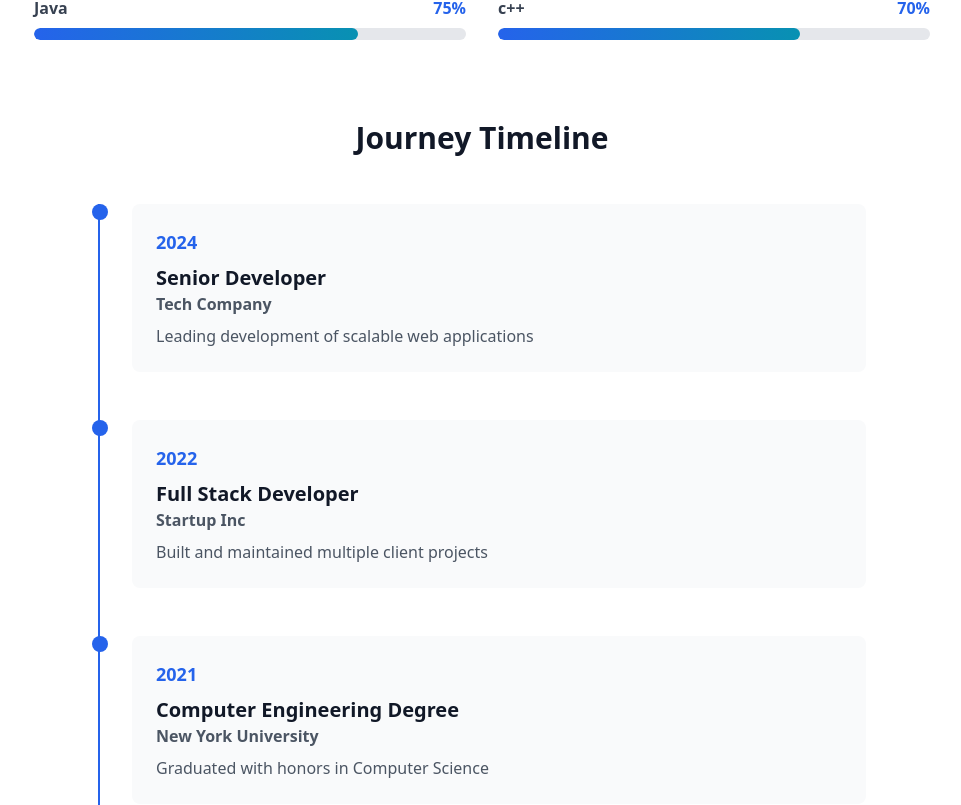
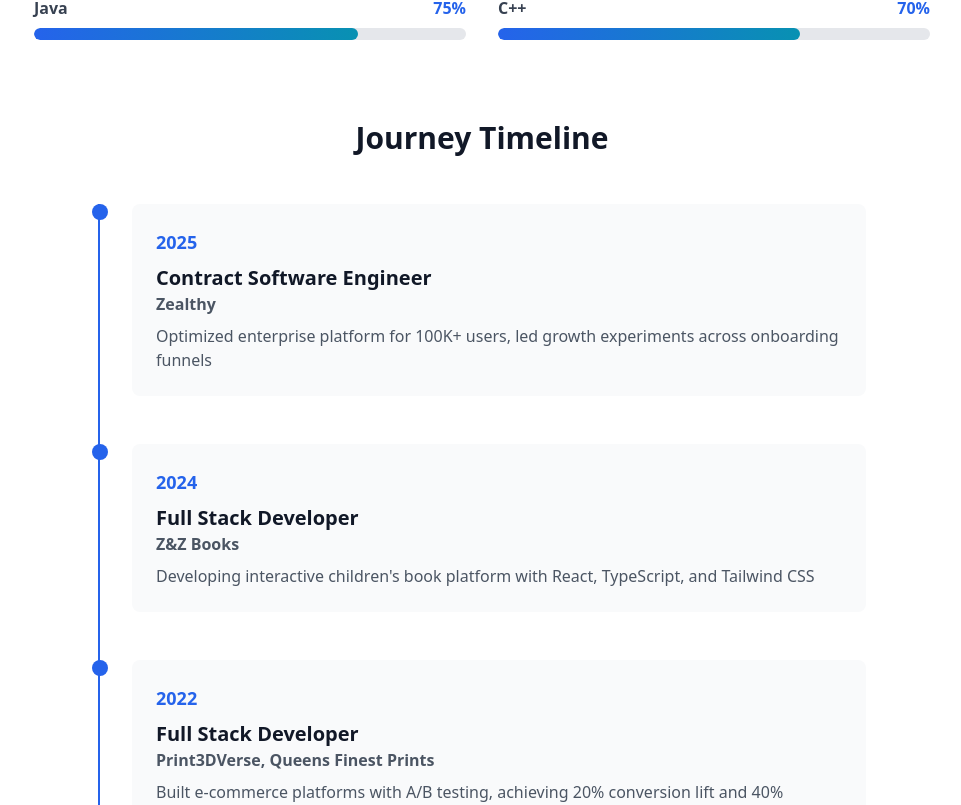
Before and after one commit to akabhowmick/portfolio2025, a React (Vite) app: page / in a window 1280 px wide. Shown: the part 1992-2797 px from the top of the page, without its empty margins (158-1119 px from the left). Built offline with nearby package versions, Linux system fonts and the light colour scheme.

Commit message:
complete the contact form

```diff
--- a/src/components/About.tsx
+++ b/src/components/About.tsx
@@ -15,7 +15,7 @@ const About = () => {
     { name: "Node.js", level: 80 },
     { name: "Python", level: 85 },
     { name: "Java", level: 75 },
-    { name: "c++", level: 70 },
+    { name: "C++", level: 70 },
   ];
 
   const technologies = [
@@ -29,28 +29,44 @@ const About = () => {
 
   const timeline: TimelineItem[] = [
     {
+      year: "2025",
+      title: "Contract Software Engineer",
+      organization: "Zealthy",
+      description:
+        "Optimized enterprise platform for 100K+ users, led growth experiments across onboarding funnels",
+    },
+    {
       year: "2024",
-      title: "Senior Developer",
-      organization: "Tech Company",
-      description: "Leading development of scalable web applications",
+      title: "Full Stack Developer",
+      organization: "Z&Z Books",
+      description:
+        "Developing interactive children's book platform with React, TypeScript, and Tailwind CSS",
     },
     {
       year: "2022",
       title: "Full Stack Developer",
-      organization: "Startup Inc",
-      description: "Built and maintained multiple client projects",
+      organization: "Print3DVerse, Queens Finest Prints",
+      description:
+        "Built e-commerce platforms with A/B testing, achieving 20% conversion lift and 40% engagement boost",
     },
     {
       year: "2021",
-      title: "Computer Engineering Degree",
+      title: "Master of Science in Computer Engineering",
       organization: "New York University",
-      description: "Graduated with honors in Computer Science",
+      description: "Advanced studies in software engineering and system design",
     },
     {
-      year: "2020",
-      title: "Computer Engineering Degree",
+      year: "2019",
+      title: "Bachelor of Science in Computer Engineering",
       organization: "New York University",
-      description: "Graduated with honors in Computer Science",
+      description: "Foundation in computer systems, algorithms, and software development",
+    },
+    {
+      year: "2019",
+      title: "Senior Consultant and Developer",
+      organization: "Keystone Education",
+      description:
+        "Developed student management platform, mentored 50+ students into top-tier universities",
     },
   ];
 
@@ -64,13 +80,15 @@ const About = () => {
       { threshold: 0.1 }
     );
 
-    if (sectionRef.current) {
+    const currentElement = sectionRef.current;
+
+    if (currentElement) {
       observer.observe(sectionRef.current);
     }
 
     return () => {
-      if (sectionRef.current) {
-        observer.unobserve(sectionRef.current);
+      if (currentElement) {
+        observer.unobserve(currentElement);
       }
     };
   }, []);
--- a/src/components/Contact.tsx
+++ b/src/components/Contact.tsx
@@ -10,8 +10,6 @@ const Contact = () => {
     message: "",
   });
   const [errors, setErrors] = useState<Partial<ContactFormData>>({});
-  const [isSubmitting, setIsSubmitting] = useState(false);
-  const [submitStatus, setSubmitStatus] = useState<"idle" | "success" | "error">("idle");
   const sectionRef = useRef<HTMLDivElement>(null);
 
   useEffect(() => {
@@ -24,13 +22,15 @@ const Contact = () => {
       { threshold: 0.1 }
     );
 
-    if (sectionRef.current) {
-      observer.observe(sectionRef.current);
+    const currentElement = sectionRef.current;
+
+    if (currentElement) {
+      observer.observe(currentElement);
     }
 
     return () => {
-      if (sectionRef.current) {
-        observer.unobserve(sectionRef.current);
+      if (currentElement) {
+        observer.unobserve(currentElement);
       }
     };
   }, []);
@@ -66,25 +66,15 @@ const Contact = () => {
     }
   };
 
-  const handleSubmit = async (e: React.FormEvent) => {
+  const handleSubmit = (e: React.FormEvent) => {
     e.preventDefault();
 
     if (!validateForm()) {
       return;
     }
 
-    setIsSubmitting(true);
-    setSubmitStatus("idle");
-
-    await new Promise((resolve) => setTimeout(resolve, 1500));
-
-    setSubmitStatus("success");
-    setIsSubmitting(false);
-    setFormData({ name: "", email: "", message: "" });
-
-    setTimeout(() => {
-      setSubmitStatus("idle");
-    }, 5000);
+    // If validation passes, submit the form
+    (e.target as HTMLFormElement).submit();
   };
 
   const socialLinks = [
@@ -96,13 +86,13 @@ const Contact = () => {
     },
     {
       icon: Linkedin,
-      href: "linkedin.com/in/akash-bhowmick-web-dev/",
+      href: "https://linkedin.com/in/akash-bhowmick-web-dev/",
       label: "LinkedIn",
       color: "hover:text-blue-600",
     },
     {
       icon: Mail,
-      href: "mailto:your.email@example.com",
+      href: "mailto:akabhowmick@gmail.com",
       label: "Email",
       color: "hover:text-red-600",
     },
@@ -143,7 +133,7 @@ const Contact = () => {
                 <div>
                   <h4 className="font-semibold text-gray-900 dark:text-white mb-1">Email</h4>
                   <a
-                    href="mailto:your.email@example.com"
+                    href="mailto:akabhowmick@gmail.com"
                     className="text-gray-600 dark:text-gray-400 hover:text-blue-600 dark:hover:text-blue-400 transition-colors"
                   >
                     akabhowmick@gmail.com
@@ -157,7 +147,7 @@ const Contact = () => {
                 </div>
                 <div>
                   <h4 className="font-semibold text-gray-900 dark:text-white mb-1">Location</h4>
-                  <p className="text-gray-600 dark:text-gray-400">City, Country</p>
+                  <p className="text-gray-600 dark:text-gray-400">New York, NY</p>
                 </div>
               </div>
             </div>
@@ -169,6 +159,8 @@ const Contact = () => {
                   <a
                     key={social.label}
                     href={social.href}
+                    target="_blank"
+                    rel="noopener noreferrer"
                     className={`p-3 bg-gray-100 dark:bg-gray-800 rounded-lg text-gray-600 dark:text-gray-400 ${social.color} transition-all hover:scale-110 hover:shadow-lg`}
                     aria-label={social.label}
                   >
@@ -184,7 +176,17 @@ const Contact = () => {
               isVisible ? "opacity-100 translate-x-0" : "opacity-0 translate-x-10"
             }`}
           >
-            <form onSubmit={handleSubmit} className="space-y-6">
+            <form
+              action="https://formsubmit.co/akabhowmick@gmail.com"
+              method="POST"
+              onSubmit={handleSubmit}
+              className="space-y-6"
+            >
+              {/* Hidden FormSubmit fields */}
+              <input type="hidden" name="_next" value="https://akashbhowmick.com/" />
+              <input type="hidden" name="_subject" value="Contact Form Inquiry!" />
+              <input type="hidden" name="_template" value="table" />
+
               <div className="relative">
                 <input
                   type="text"
@@ -256,33 +258,11 @@ const Contact = () => {
 
               <button
                 type="submit"
-                disabled={isSubmitting}
-                className="w-full py-4 bg-blue-600 text-white rounded-lg font-semibold hover:bg-blue-700 transition-all hover:shadow-lg disabled:bg-gray-400 disabled:cursor-not-allowed flex items-center justify-center gap-2 group"
+                className="w-full py-4 bg-blue-600 text-white rounded-lg font-semibold hover:bg-blue-700 transition-all hover:shadow-lg flex items-center justify-center gap-2 group"
               >
-                {isSubmitting ? (
-                  <>
-                    <div className="w-5 h-5 border-2 border-white border-t-transparent rounded-full animate-spin" />
-                    Sending...
-                  </>
-                ) : (
-                  <>
-                    Send Message
-                    <Send className="w-5 h-5 group-hover:translate-x-1 transition-transform" />
-                  </>
-                )}
+                Send Message
+                <Send className="w-5 h-5 group-hover:translate-x-1 transition-transform" />
               </button>
-
-              {submitStatus === "success" && (
-                <div className="p-4 bg-green-100 dark:bg-green-900/30 border border-green-500 text-green-700 dark:text-green-400 rounded-lg animate-fadeIn">
-                  Thanks for reaching out! I'll get back to you soon.
-                </div>
-              )}
-
-              {submitStatus === "error" && (
-                <div className="p-4 bg-red-100 dark:bg-red-900/30 border border-red-500 text-red-700 dark:text-red-400 rounded-lg animate-fadeIn">
-                  Oops! Something went wrong. Please try again.
-                </div>
-              )}
             </form>
           </div>
         </div>
```
